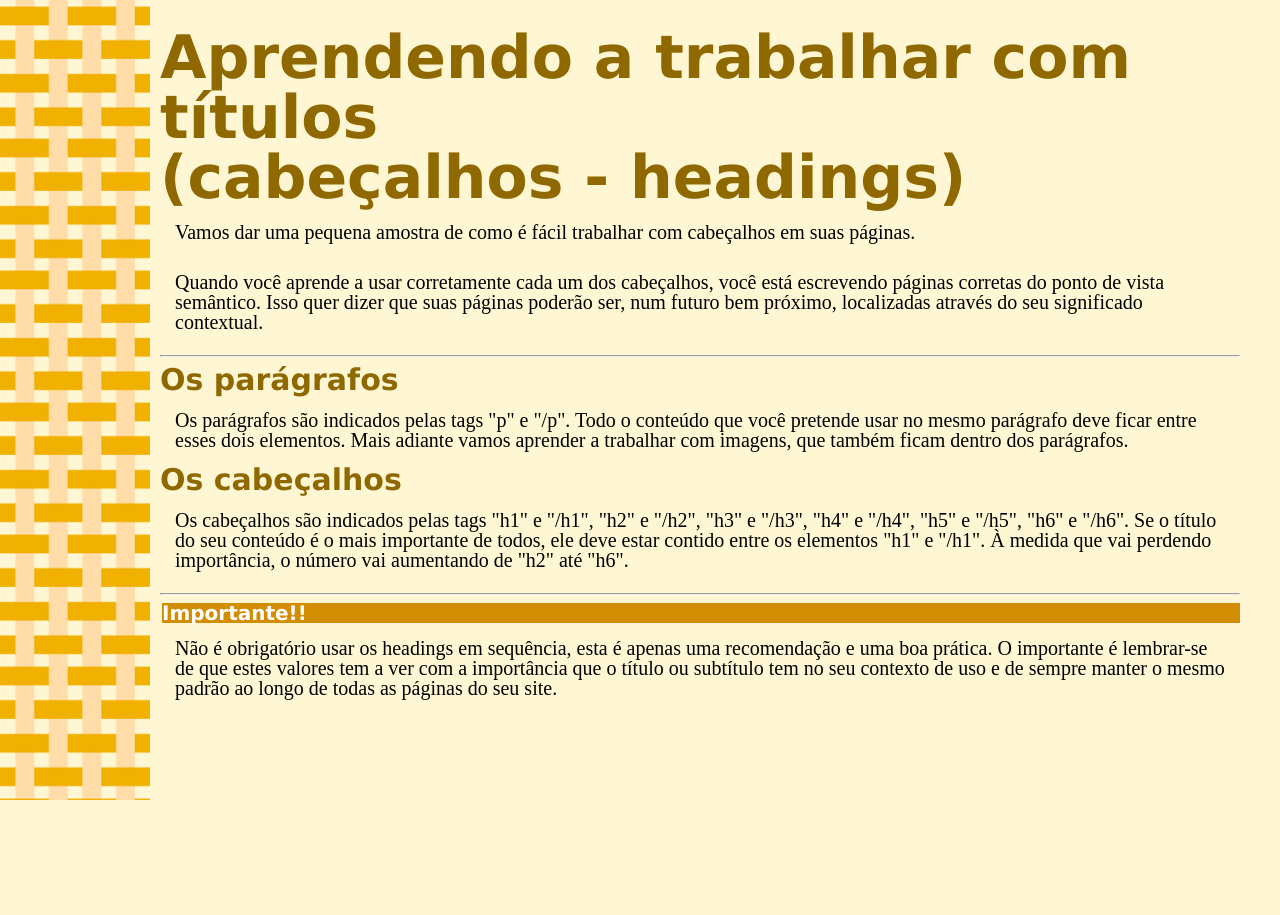
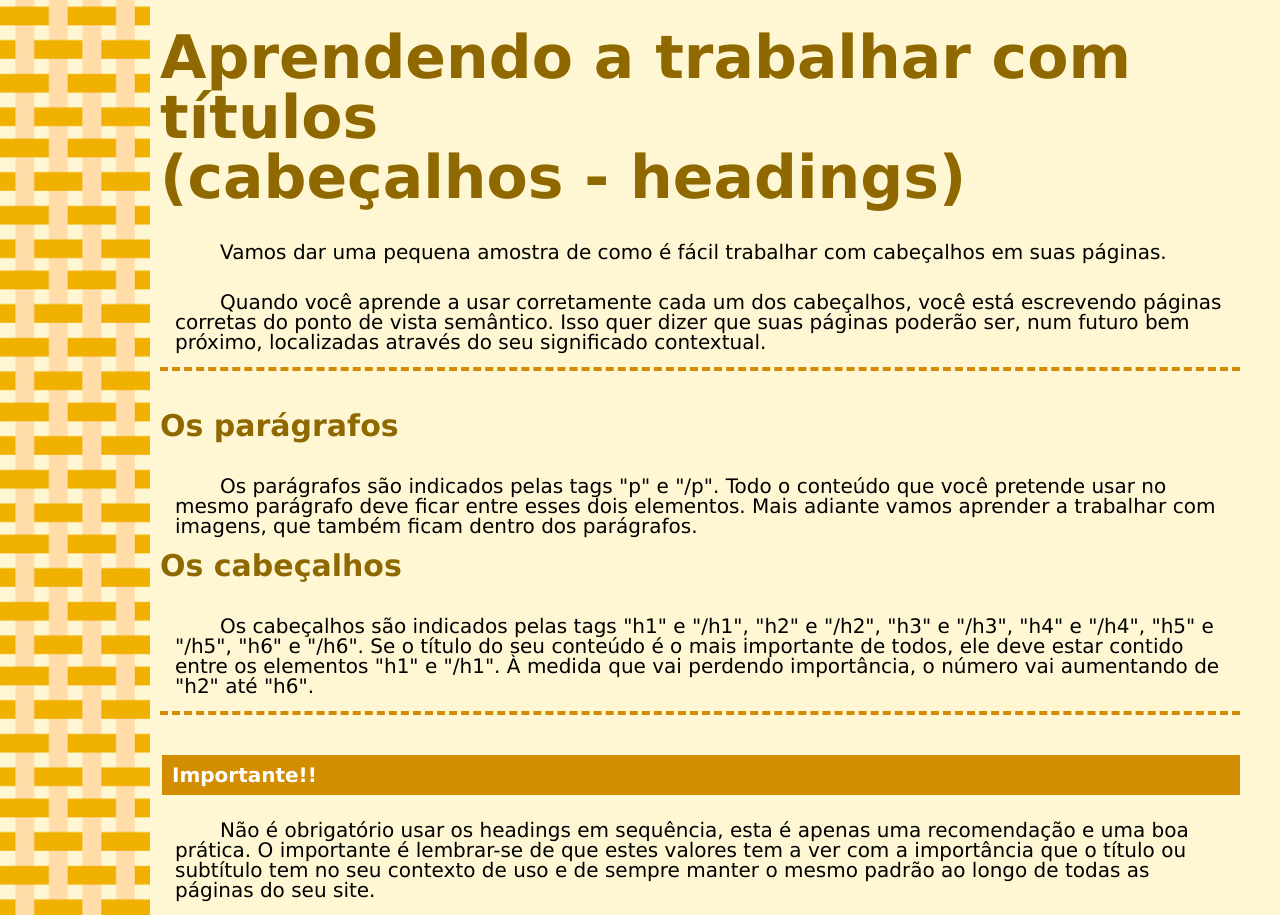
Before and after one commit to MatioooMP/PrjAtivCSS, a plain HTML site: page index.html in a window 1280 px wide. Before the commit the page ends 800 px from the top, so only its background shows below. Drawn offline with Linux system fonts and the light colour scheme.

Commit message:
Término da atividade de css

```diff
--- a/css/style.css
+++ b/css/style.css
@@ -13,18 +13,23 @@ h1{
     font-size: 60px;
     color: #8f6800;
     font-family: Verdana, Geneva, Tahoma, sans-serif;
+    margin-bottom: 20px;
 }
 
 p{
     font-size: 20px;
     padding: 15px;
+    text-indent: 45px;
+    font-family: Verdana, Geneva, Tahoma, sans-serif;
 }
+
 
 h2{
     font-weight: bolder;
     font-size: 30px;
     color: #8f6800;
     font-family: Verdana, Geneva, Tahoma, sans-serif;
+    margin-bottom: 20px;
 }
 
 h3{
@@ -34,4 +39,16 @@ h3{
     font-weight: bolder;
     font-family: Verdana, Geneva, Tahoma, sans-serif;
     margin-left: 2px;
+    padding: 10px;
+    margin-bottom: 10px;
 }
+
+p.Linha{
+  border-bottom : 4px dashed #d48b00;
+  margin-bottom: 40px;
+  font-size: 20px;
+  padding: 15px;
+  text-indent: 45px;
+  font-family: Verdana, Geneva, Tahoma, sans-serif;
+
+}
--- a/index.html
+++ b/index.html
@@ -1,24 +1,35 @@
 <!DOCTYPE html>
 <html lang="pt-br">
+
 <head>
     <meta charset="UTF-8">
     <link rel="stylesheet" href="./css/reset.css">
     <link rel="stylesheet" href="./css/style.css">
     <title>Cabeçalhos - uso prático</title>
 </head>
+
 <body>
 
     <h1>Aprendendo a trabalhar com títulos <br />
         (cabeçalhos - headings)</h1>
     <p>Vamos dar uma pequena amostra de como é fácil trabalhar com cabeçalhos em suas páginas.</p>
-<p>Quando você aprende a usar corretamente cada um dos cabeçalhos, você está escrevendo páginas corretas do ponto de vista semântico. Isso quer dizer que suas páginas poderão ser, num futuro bem próximo, localizadas através do seu significado contextual.</p>
-<hr>
+    <p class="Linha">Quando você aprende a usar corretamente cada um dos cabeçalhos, você está escrevendo páginas corretas
+        do ponto de
+        vista semântico. Isso quer dizer que suas páginas poderão ser, num futuro bem próximo, localizadas através do
+        seu significado contextual.</p>
     <h2>Os parágrafos </h2>
-<p>Os parágrafos são indicados pelas tags "p" e "/p". Todo o conteúdo que você pretende usar no mesmo parágrafo deve ficar entre esses dois elementos. Mais adiante vamos aprender a trabalhar com imagens, que também ficam dentro dos parágrafos. </p>
+    <p>Os parágrafos são indicados pelas tags "p" e "/p". Todo o conteúdo que você pretende usar no mesmo parágrafo deve
+        ficar entre esses dois elementos. Mais adiante vamos aprender a trabalhar com imagens, que também ficam dentro
+        dos parágrafos. </p>
     <h2>Os cabeçalhos</h2>
-<p>Os cabeçalhos são indicados pelas tags "h1" e "/h1", "h2" e "/h2", "h3" e "/h3", "h4" e "/h4", "h5" e "/h5", "h6" e "/h6". Se o título do seu conteúdo é o mais importante de todos, ele deve estar contido entre os elementos "h1" e "/h1". À medida que vai perdendo importância, o número vai aumentando de "h2" até "h6".</p>
-<hr>
+    <p class="Linha">Os cabeçalhos são indicados pelas tags "h1" e "/h1", "h2" e "/h2", "h3" e "/h3", "h4" e "/h4", "h5" e "/h5", "h6"
+        e "/h6". Se o título do seu conteúdo é o mais importante de todos, ele deve estar contido entre os elementos
+        "h1" e "/h1". À medida que vai perdendo importância, o número vai aumentando de "h2" até "h6".</p>
+
     <h3>Importante!!</h3>
-<p>Não é obrigatório usar os headings em sequência, esta é apenas uma recomendação e uma boa prática. O importante é lembrar-se de que estes valores tem a ver com a importância que o título ou subtítulo tem no seu contexto de uso e de sempre manter o mesmo padrão ao longo de todas as páginas do seu site.</p>
+    <p>Não é obrigatório usar os headings em sequência, esta é apenas uma recomendação e uma boa prática. O importante é
+        lembrar-se de que estes valores tem a ver com a importância que o título ou subtítulo tem no seu contexto de uso
+        e de sempre manter o mesmo padrão ao longo de todas as páginas do seu site.</p>
 </body>
+
 </html>
```
Lines whose indentation alone changed are shown as unchanged.
